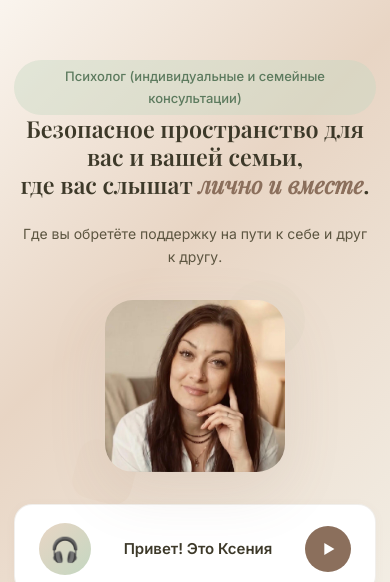
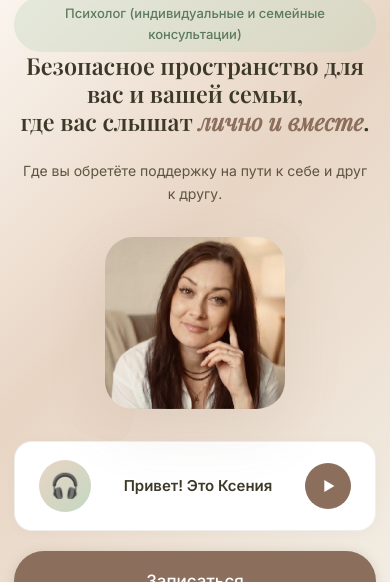
Before and after one commit to r79116045-arch/ksusha-site, a plain HTML site: page index.html in a window 390 px wide. Shown: the part 71-653 px from the top of the page. Drawn offline with Linux system fonts and the light colour scheme.

Commit message:
Мобилка: секции без вертикального центрирования — контент выше
Co-Authored-By: Claude <noreply@anthropic.com>

```diff
--- a/index.html
+++ b/index.html
@@ -277,7 +277,7 @@
     .nav-links a{font-size:16px;padding:8px 0}
     .nav-links .btn{text-align:center;padding:12px 20px}
     body{padding-bottom:60px}
-    section{height:auto;min-height:100vh;padding:84px 20px 48px;overflow-y:visible}
+    section{height:auto;min-height:100vh;padding:84px 20px 48px;overflow-y:visible;justify-content:flex-start}
     .hero{height:auto;min-height:100vh;align-items:flex-start;padding-top:68px}
     .hero .container{grid-template-columns:1fr;gap:32px;text-align:center}
     .hero-text{grid-column:1;grid-row:auto}
```
